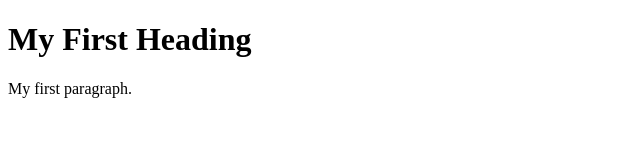
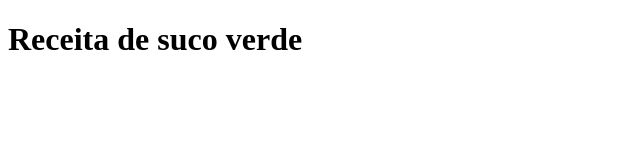
Before and after one commit to repodi/git-laboratorio, a plain HTML site: page index.html in a window 1280 px wide. Shown: the whole page, without its empty margins (0-640 px from the left). Drawn offline with Linux system fonts and the light colour scheme.

Commit message:
Receita título

```diff
--- a/index.html
+++ b/index.html
@@ -1,9 +1,10 @@
 <!DOCTYPE html>
 <html>
+
 <body>
 
-<h1>My First Heading</h1>
-<p>My first paragraph.</p>
+    <h1>Receita de suco verde</h1>
 
 </body>
+
 </html>
```
